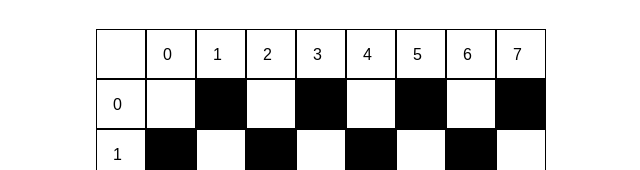
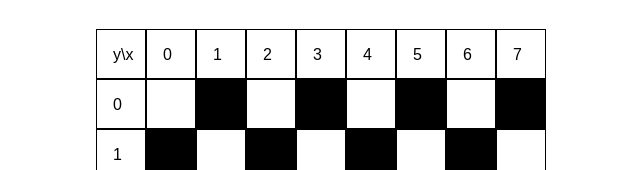
Before and after one commit to kmthehippie/Knight-Travails, a plain HTML site: page index.html in a window 1280 px wide. Both pictures are taken after a click on the button "Start". Shown: the part 169-339 px from the top of the page, 319-959 px from the left. Drawn offline with Linux system fonts and the light colour scheme.

Commit message:
Add axis

```diff
--- a/index.html
+++ b/index.html
@@ -16,7 +16,7 @@
         <button id="start-btn" class="">Start</button>
         <div class="board">
             <div class="top inactive">
-                <div class="numberedCells "></div>
+                <div class="numberedCells">y\x</div>
                 <div class="numberedCells ">0</div>
                 <div class="numberedCells ">1</div>
                 <div class="numberedCells ">2</div>
```
Also changed, not shown: styles.css (line endings or trailing spaces).
